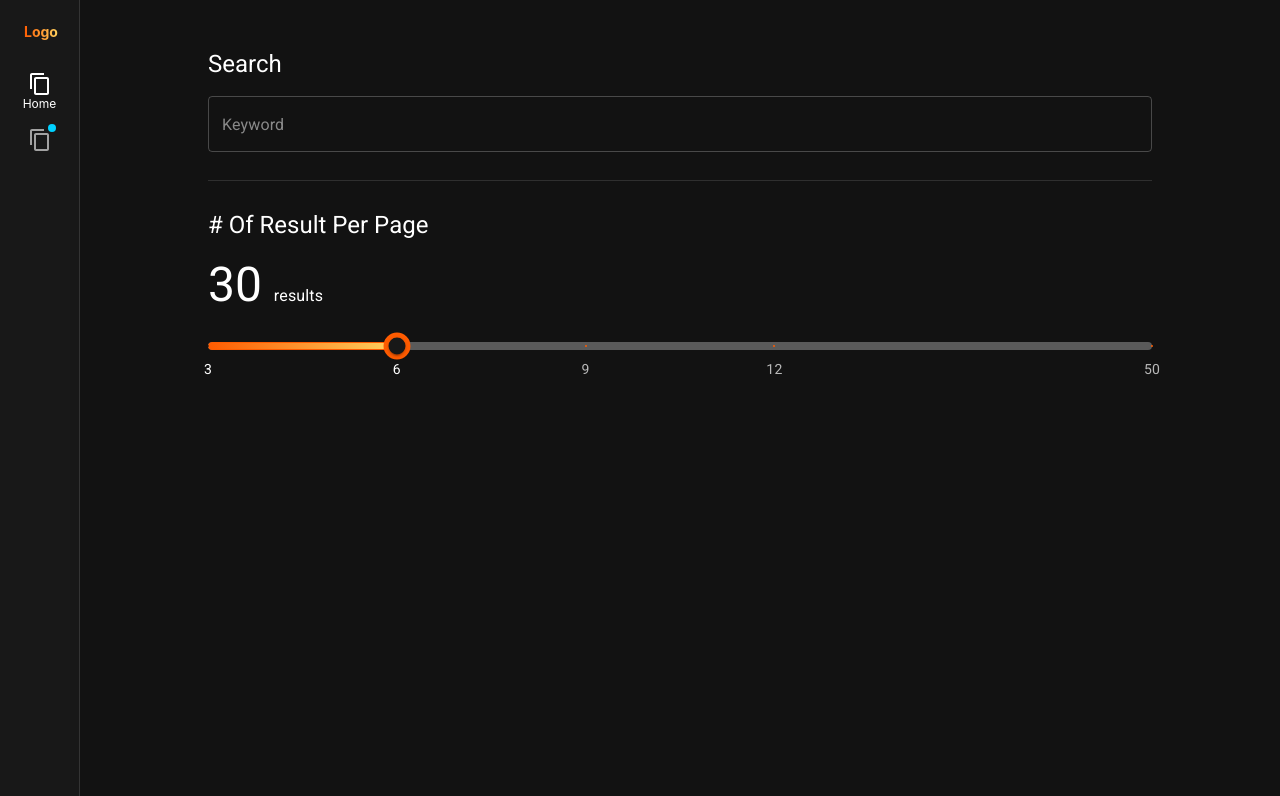
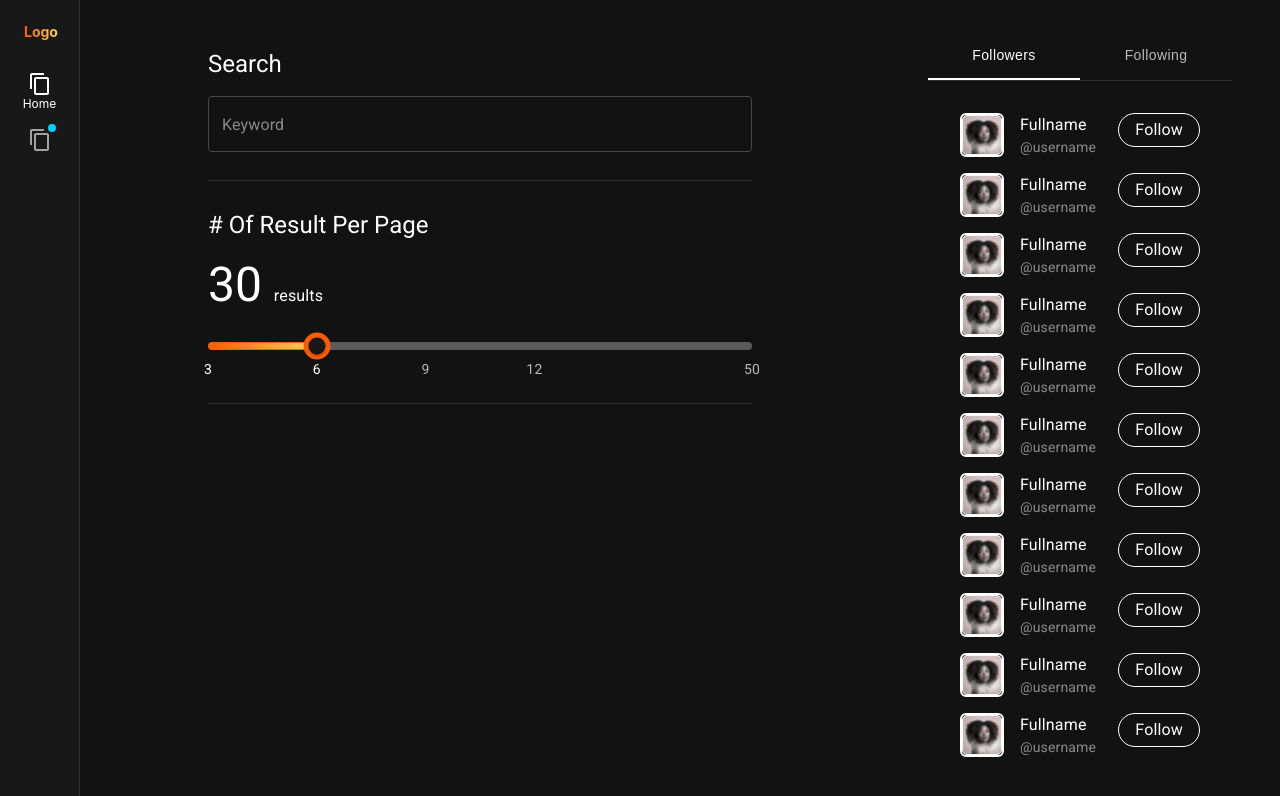
Before and after one commit to leopard930418/animal-gallary-react-ts-test, a React (Create React App) app: page / in a window 1280 px wide. Shown: the top 796 px of the page. Built offline with nearby package versions, Linux system fonts and the light colour scheme; a web font is replaced by a local one.

Commit message:
update userdata

```diff
--- a/src/App.css
+++ b/src/App.css
@@ -36,3 +36,16 @@
     transform: rotate(360deg);
   }
 }
+
+.css-llennx-MuiTabs-indicator {
+    background-color: white !important;
+    height: 2px !important;
+}
+
+.css-1wbq1kq-MuiButtonBase-root-MuiTab-root.Mui-selected {
+    color: white !important;
+}
+.css-1wbq1kq-MuiButtonBase-root-MuiTab-root {
+    text-transform: none !important;
+    font-family: Arial !important;
+}
--- a/src/views/components/CustomSlider.tsx
+++ b/src/views/components/CustomSlider.tsx
@@ -22,6 +22,9 @@ const CustomSlider = styled(Slider)(({ theme }) => ({
     opacity: 0.3,
     height: HEIGHT,
   },
+  "& .MuiSlider-mark": {
+    display: "none",
+  },
 }));
 
 export default CustomSlider;
--- a/src/views/layout/Container/index.tsx
+++ b/src/views/layout/Container/index.tsx
@@ -5,5 +5,5 @@ interface ContainerProps {
 }
 
 export default function Container({ children = null }: ContainerProps) {
-  return <div className="px-32 pt-12 min-h-screen">{children}</div>;
+  return <div className="min-h-screen">{children}</div>;
 }
--- /dev/null
+++ b/src/views/pages/home/User.tsx
@@ -0,0 +1,79 @@
+import * as React from "react";
+import Tabs from "@mui/material/Tabs";
+import Tab from "@mui/material/Tab";
+import Typography from "@mui/material/Typography";
+import Box from "@mui/material/Box";
+import UserInfoCard from "./UserInfoCard";
+
+interface TabPanelProps {
+  children?: React.ReactNode;
+  index: number;
+  value: number;
+}
+
+function TabPanel(props: TabPanelProps) {
+  const { children, value, index, ...other } = props;
+
+  return (
+    <div
+      role="tabpanel"
+      hidden={value !== index}
+      id={`simple-tabpanel-${index}`}
+      aria-labelledby={`simple-tab-${index}`}
+      {...other}
+    >
+      {value === index && (
+        <Box sx={{ p: 3 }}>
+          <Typography>{children}</Typography>
+        </Box>
+      )}
+    </div>
+  );
+}
+
+function a11yProps(index: number) {
+  return {
+    id: `simple-tab-${index}`,
+    "aria-controls": `simple-tabpanel-${index}`,
+  };
+}
+
+export default function User() {
+  const [value, setValue] = React.useState(0);
+
+  const handleChange = (event: React.SyntheticEvent, newValue: number) => {
+    setValue(newValue);
+  };
+
+  return (
+    <Box sx={{ width: "100%" }}>
+      <Box sx={{ borderBottom: 1, borderColor: "divider" }}>
+        <Tabs
+          value={value}
+          onChange={handleChange}
+          aria-label="basic tabs example"
+          variant="fullWidth"
+        >
+          <Tab label="Followers" {...a11yProps(0)} />
+          <Tab label="Following" {...a11yProps(1)} />
+        </Tabs>
+      </Box>
+      <TabPanel value={value} index={0}>
+        <UserInfoCard />
+        <UserInfoCard />
+        <UserInfoCard />
+        <UserInfoCard />
+        <UserInfoCard />
+        <UserInfoCard />
+        <UserInfoCard />
+        <UserInfoCard />
+        <UserInfoCard />
+        <UserInfoCard />
+        <UserInfoCard />
+      </TabPanel>
+      <TabPanel value={value} index={1}>
+        Item Two
+      </TabPanel>
+    </Box>
+  );
+}
--- /dev/null
+++ b/src/views/pages/home/UserInfoCard.tsx
@@ -0,0 +1,24 @@
+import React from "react";
+
+export default function UserInfoCard() {
+  return (
+    <>
+      <div className="flex flex-row justify-between p-2">
+        <div className="flex flex-row space-x-4">
+          <div className="rounded-md border-2 border-white">
+            <img src="/images/User1.svg" alt="user1" />
+          </div>
+          <div className="flex flex-col">
+            <div className="text-base text-white">Fullname</div>
+            <div className="text-sm text-white text-opacity-50">@username</div>
+          </div>
+        </div>
+        <div>
+          <button className="border border-white px-4 py-1 rounded-full">
+            Follow
+          </button>
+        </div>
+      </div>
+    </>
+  );
+}
--- a/src/views/pages/home/index.tsx
+++ b/src/views/pages/home/index.tsx
@@ -1,5 +1,6 @@
 import { Divider, Stack, TextField, Typography } from "@mui/material";
 import CustomSlider from "../../components/CustomSlider";
+import User from "./User";
 
 const marks = [
   {
@@ -25,11 +26,13 @@ const marks = [
 ];
 
 function valuetext(value: number) {
-  return `${value}°C`;
+  return `${value}`;
 }
 
 export default function Home() {
   return (
+    <div className="w-full flex flex-row">
+      <div className="w-2/3 px-32 pt-12">
         <Stack spacing={2}>
           <Typography variant="h5">Search</Typography>
           <TextField placeholder="Keyword" fullWidth />
@@ -45,10 +48,16 @@ export default function Home() {
             aria-label="Custom marks"
             defaultValue={20}
             step={20}
-        valueLabelDisplay="auto"
+            valueLabelDisplay="off"
             getAriaValueText={valuetext}
             marks={marks}
           />
+          <Divider className="my-10"></Divider>
         </Stack>
+      </div>
+      <div className="w-1/3 px-12 pt-8">
+        <User />
+      </div>
+    </div>
   );
 }
```
Also changed, not shown: public/images/User1.svg (added). Lines whose indentation alone changed are shown as unchanged.
